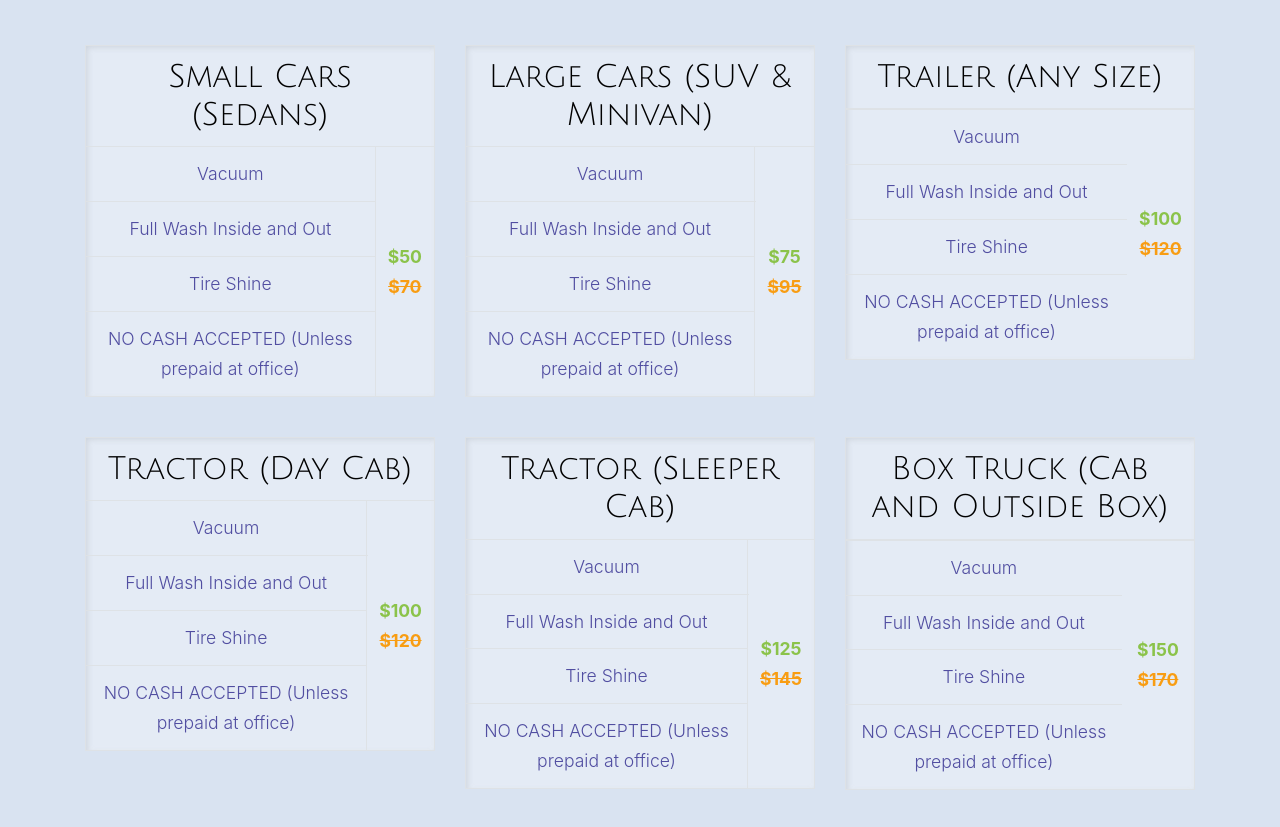
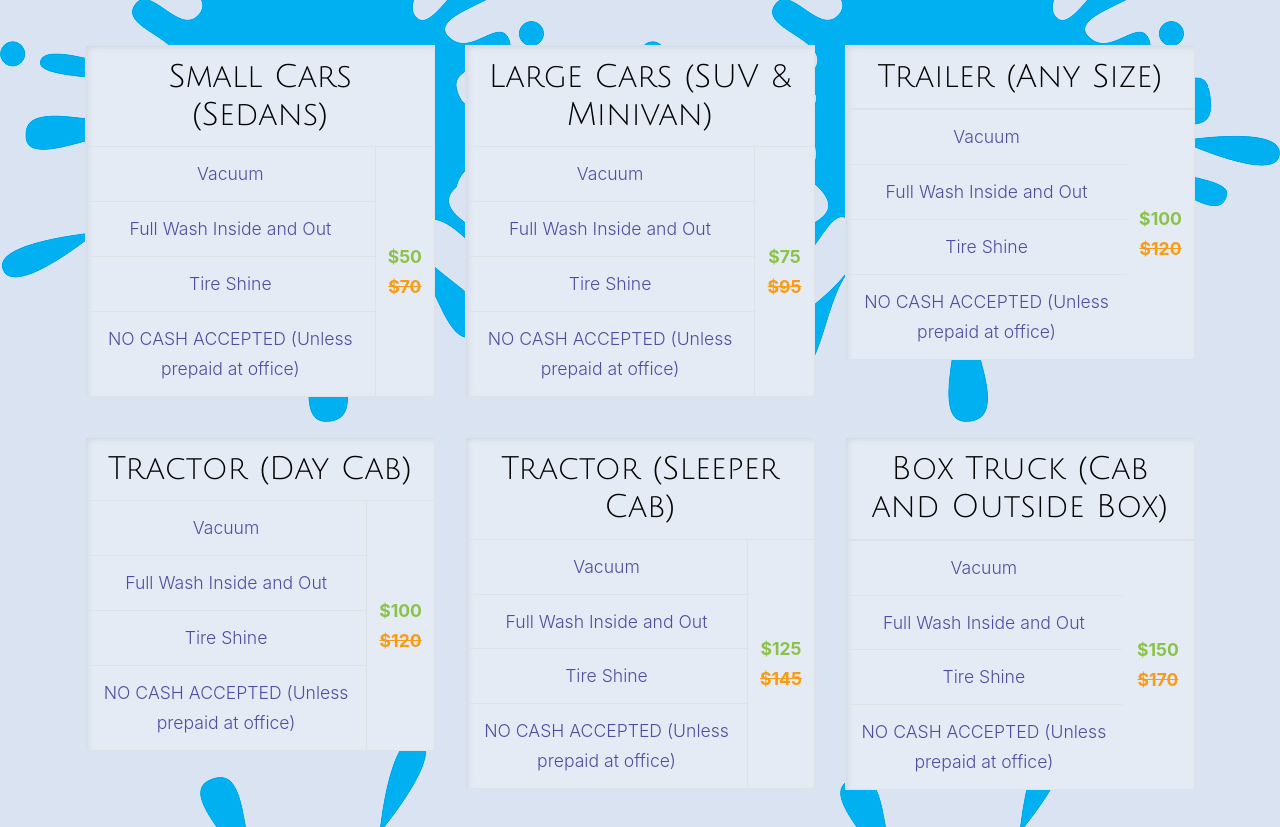
Before and after one commit to christopher-zaman/allmatthewinc, a plain HTML site: page index.html in a window 1280 px wide. Shown: the part 661-1488 px from the top of the page. Drawn offline with Linux system fonts and the light colour scheme; files whose address does not match are found by name; a web font is replaced by a local one.

Commit message:
add splash

```diff
--- a/css/style.css
+++ b/css/style.css
@@ -49,6 +49,15 @@ body {
     background-color: rgba(0,0,0,0.4);
     width:30%;
     border-radius: 5px;
+  }
+  .splash-bg{
+    background-image: url(../images/splash.png);
+    background-repeat: space;
+
+  }
+  .splash {
+    position: absolute;
+    z-index: -1;
   }
 
 
--- a/index.html
+++ b/index.html
@@ -112,7 +112,7 @@
 <!--home section ends-->
 
     <!--paste-->
-    <div class="site-section morph-theme-bg" id="truck-and-car-wash">
+    <div class="site-section morph-theme-bg splash-bg" id="truck-and-car-wash">
       <div class="container">
         <div class="row justify-content-center text-center mb-5" data-aos="fade-up">
           <div class="col-md-8  section-heading">
```
Also changed, not shown: images/splash.png (added).
